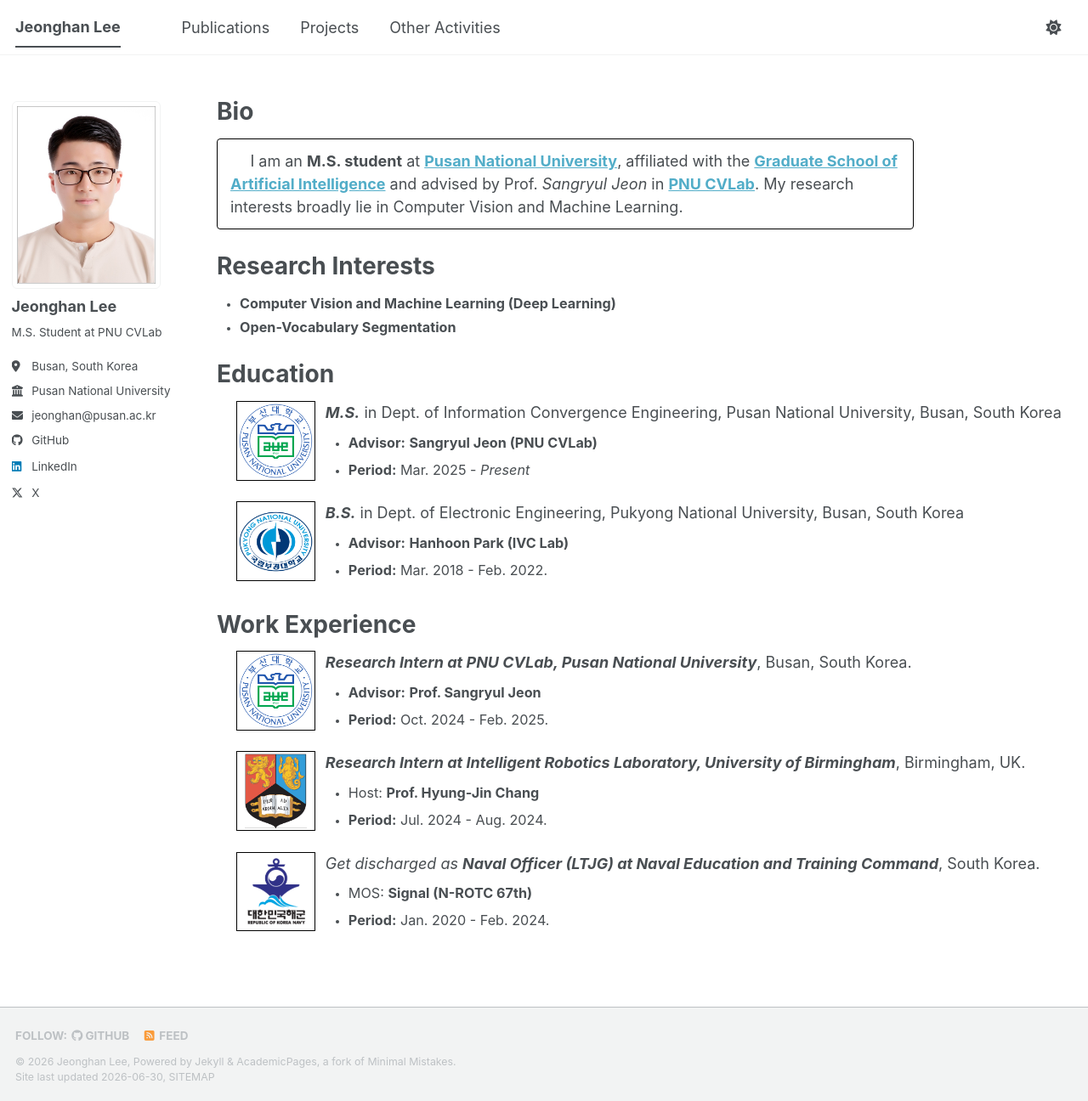
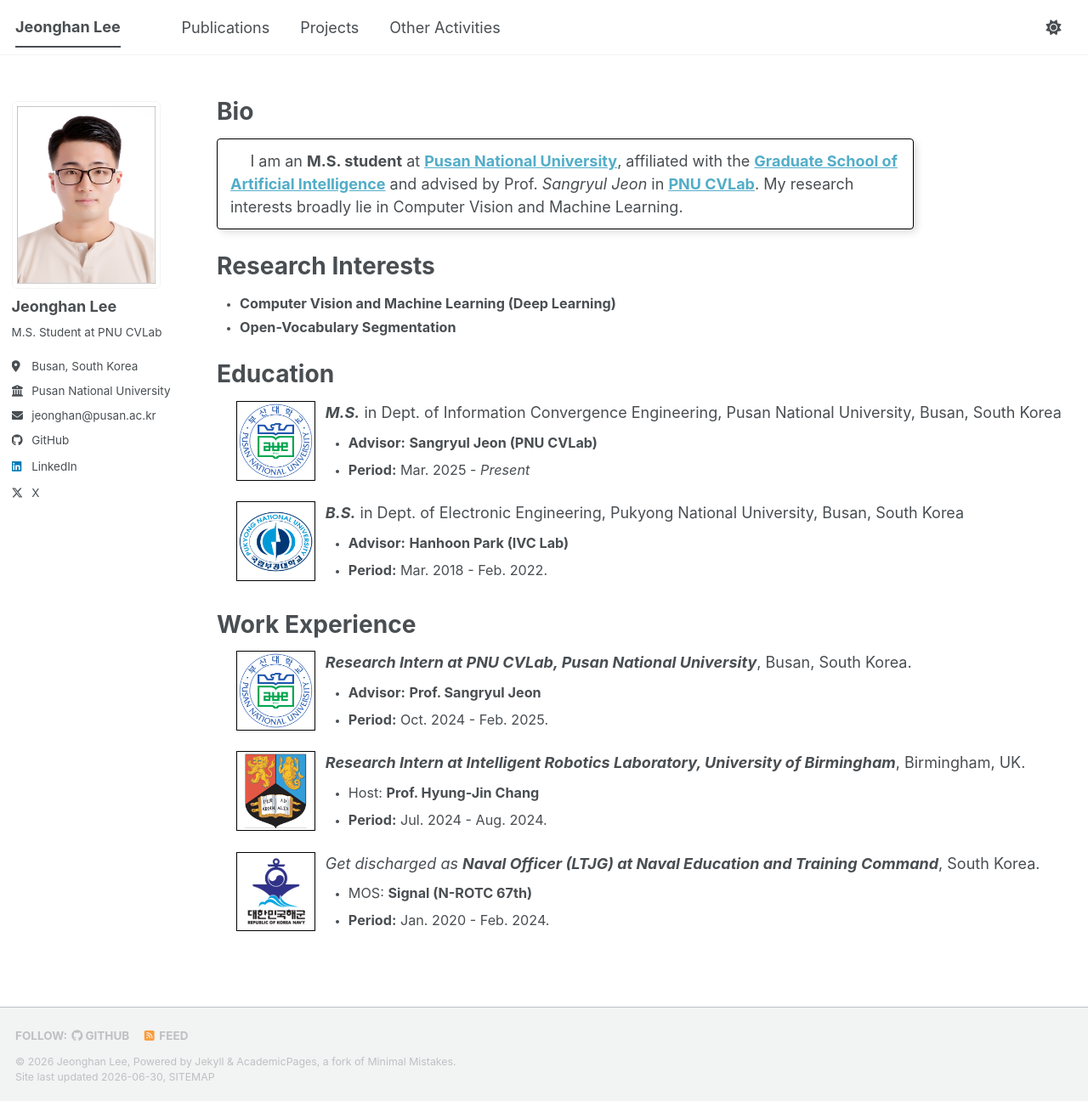
Before and after one commit to jhan-lee/jhan-lee.github.io, a Jekyll site: the page built from _pages/about.md, in a window 1280 px wide and 1296 px high. Shown: the whole window at 85% size. Built offline with Jekyll 4.4.1, drawn with Linux system fonts in a browser that asks for light colours; a script bundle is joined from its source files by our own code; library files that are not in the unit come from our copies.

Commit message:
edit bio

```diff
--- a/_sass/layout/_page.scss
+++ b/_sass/layout/_page.scss
@@ -102,6 +102,8 @@
   }
 
   .bio-block {
+    position: relative;
+    z-index: 0;
     width: 80%;
     margin: 0 0 1.5em;
     padding: calc(1em * 2 / 3) calc(1.25em * 2 / 3);
@@ -109,8 +111,22 @@
     border-radius: $border-radius;
     background-color: var(--global-bg-color);
 
+    &::before {
+      content: "";
+      position: absolute;
+      inset: 0;
+      z-index: -1;
+      border-radius: inherit;
+      box-shadow: 4px 4px 10px rgba(0, 0, 0, 0.15);
+      pointer-events: none;
+    }
+
     html[data-theme="dark"] & {
       border-color: #fff;
+
+      &::before {
+        box-shadow: 4px 4px 10px rgba(0, 0, 0, 0.35);
+      }
     }
 
     p {
```
